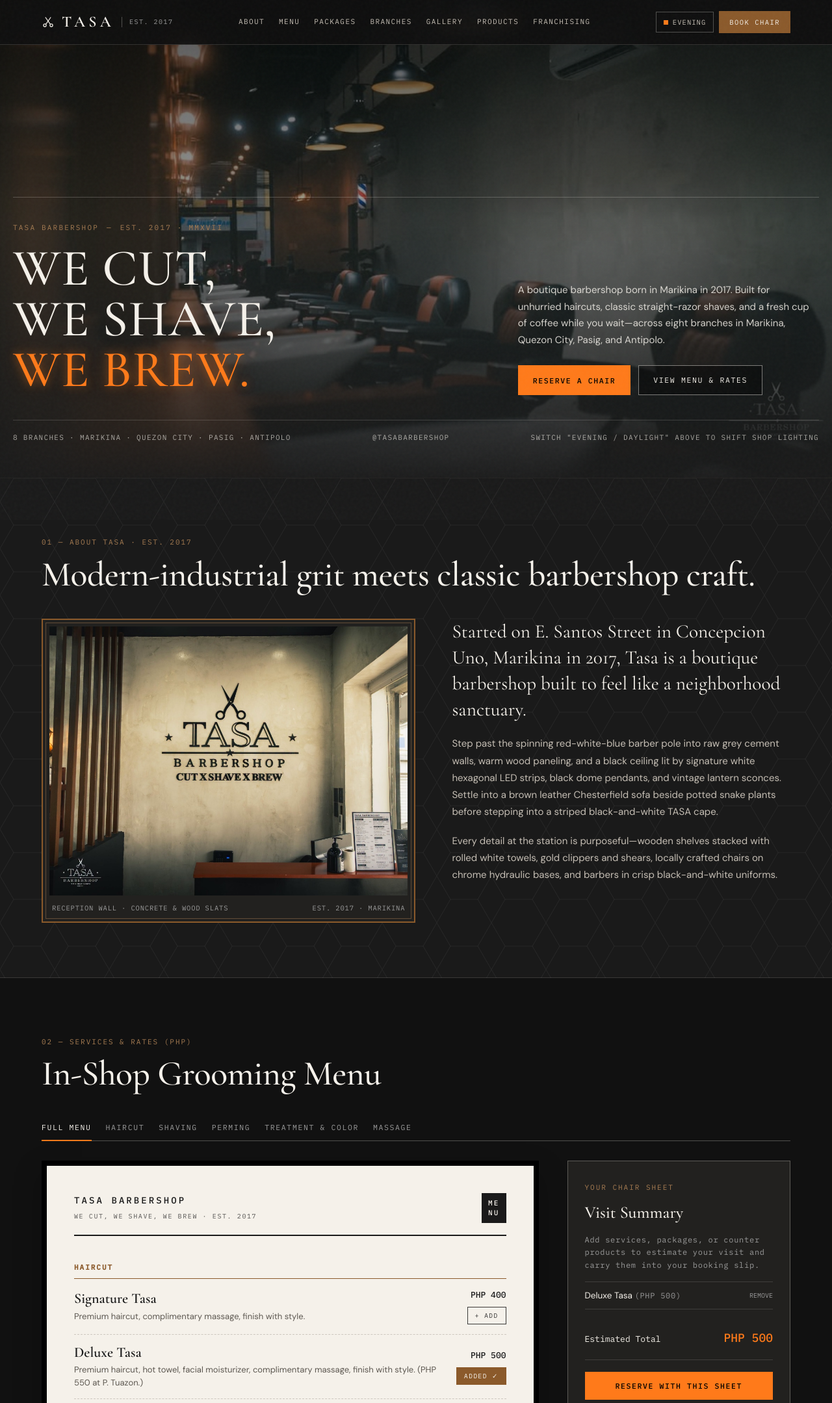
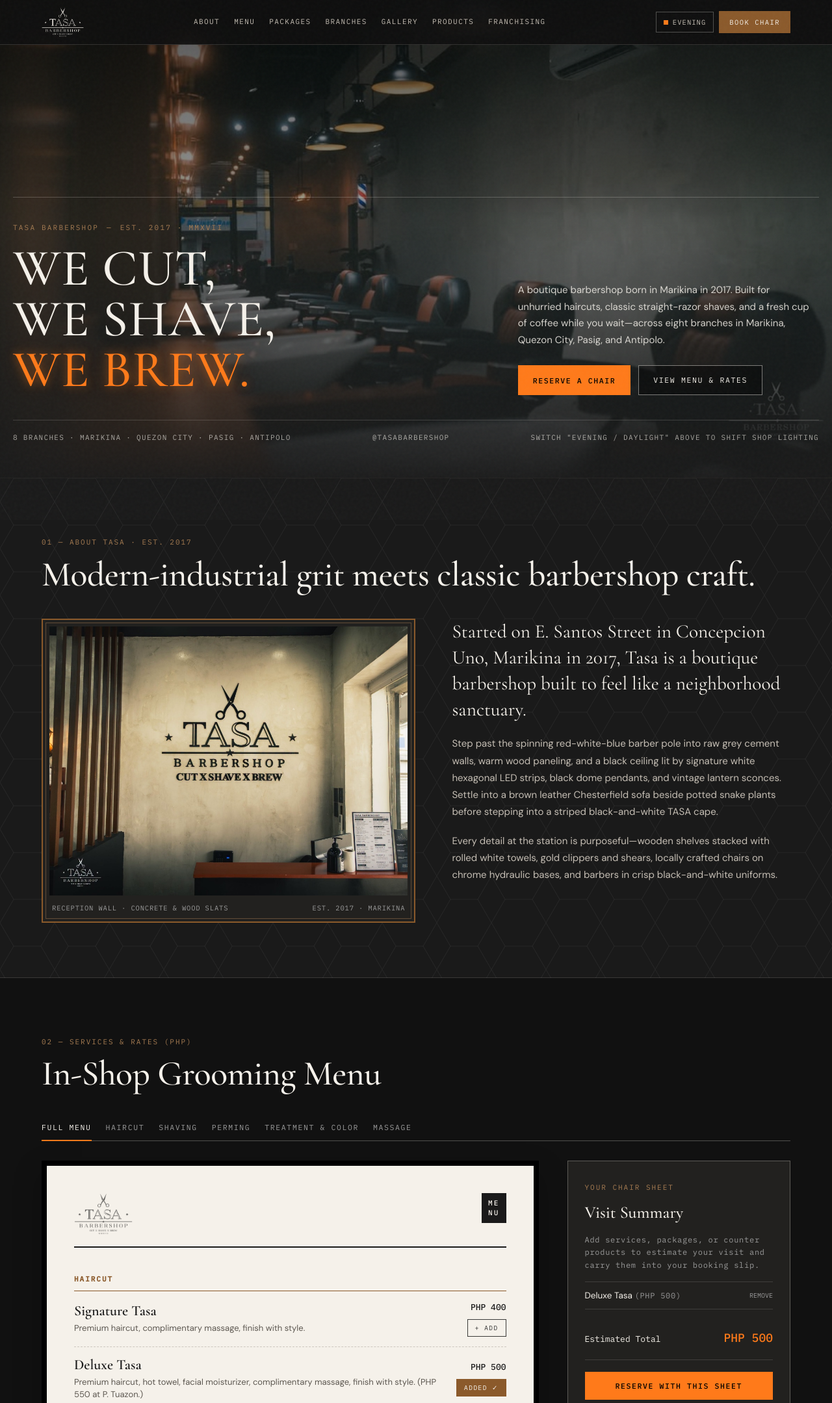
Before and after one commit to complexity15/Tasabarbershop, a plain HTML site: page index.html in a window 1280 px wide. Shown: the top 2159 px of the page at 65% size. Drawn offline with nearby package versions, Linux system fonts and the light colour scheme.

Commit message:
Add files via upload

```diff
--- a/index.html
+++ b/index.html
@@ -240,6 +240,35 @@
       gap: 14px;
     }
 
+
+    .brand-logo-img {
+      height: 46px;
+      width: auto;
+      display: block;
+    }
+    .logo-for-light { display: none; }
+    .logo-for-dark { display: block; }
+    html[data-ambience="daylight"] .logo-for-light { display: block; }
+    html[data-ambience="daylight"] .logo-for-dark { display: none; }
+
+    /* Inside printed menu, surface is inverted relative to page ambience */
+    .menu-logo-img {
+      height: 64px;
+      width: auto;
+      display: block;
+    }
+    .menu-logo-dark { display: block; }
+    .menu-logo-light { display: none; }
+    html[data-ambience="daylight"] .menu-logo-dark { display: none; }
+    html[data-ambience="daylight"] .menu-logo-light { display: block; }
+
+    .footer-logo-img {
+      height: 82px;
+      width: auto;
+      display: block;
+      margin-bottom: 16px;
+    }
+
     .brand-lockup {
       display: inline-flex;
       align-items: center;
@@ -1283,14 +1312,8 @@
   <header class="site-header">
     <div class="wrap header-inner">
       <a href="#top" class="brand-lockup" aria-label="Tasa Barbershop Home">
-        <svg width="20" height="20" viewBox="0 0 24 24" fill="none" stroke="currentColor" stroke-width="1.5" aria-hidden="true">
-          <circle cx="6" cy="18" r="2.5"></circle>
-          <circle cx="18" cy="18" r="2.5"></circle>
-          <line x1="7.8" y1="16" x2="17" y2="3"></line>
-          <line x1="16.2" y1="16" x2="7" y2="3"></line>
-        </svg>
-        <span class="brand-wordmark">TASA</span>
-        <span class="brand-sub">Est. 2017</span>
+        <img src="images/tasa-logo-light.png" alt="Tasa Barbershop" class="brand-logo-img logo-for-dark" />
+        <img src="images/tasa-logo-dark.png" alt="Tasa Barbershop" class="brand-logo-img logo-for-light" />
       </a>
 
       <nav class="nav-links" aria-label="Main navigation">
@@ -1443,8 +1466,8 @@
           <div class="printed-menu">
             <div class="printed-menu-head">
               <div>
-                <div style="font-family: var(--font-mono); font-size: 14px; font-weight: 500; letter-spacing: 0.22em; text-transform: uppercase;">Tasa Barbershop</div>
-                <div style="font-family: var(--font-mono); font-size: 10px; letter-spacing: 0.16em; opacity: 0.72; margin-top: 5px;">WE CUT, WE SHAVE, WE BREW · EST. 2017</div>
+                <img src="images/tasa-logo-dark.png" alt="Tasa Barbershop Logo" class="menu-logo-img menu-logo-dark" />
+                <img src="images/tasa-logo-light.png" alt="Tasa Barbershop Logo" class="menu-logo-img menu-logo-light" />
               </div>
               <div class="menu-stamp">ME<br />NU</div>
             </div>
@@ -1646,7 +1669,7 @@
     <div class="wrap">
       <div class="footer-grid">
         <div>
-          <div class="brand-wordmark" style="margin-bottom: 12px;">TASA BARBERSHOP</div>
+          <img src="images/tasa-logo-light.png" alt="Tasa Barbershop" class="footer-logo-img" />
           <p style="font-size: 13.5px; color: rgba(245, 241, 234, 0.72); line-height: 1.7; margin: 0 0 14px;">
             We Cut, We Shave, We Brew. Boutique modern-industrial classic barbershop founded in Marikina in 2017.
           </p>
```
Also changed, not shown: images/tasa-logo-dark.png (added), images/tasa-logo-light.png (added).
